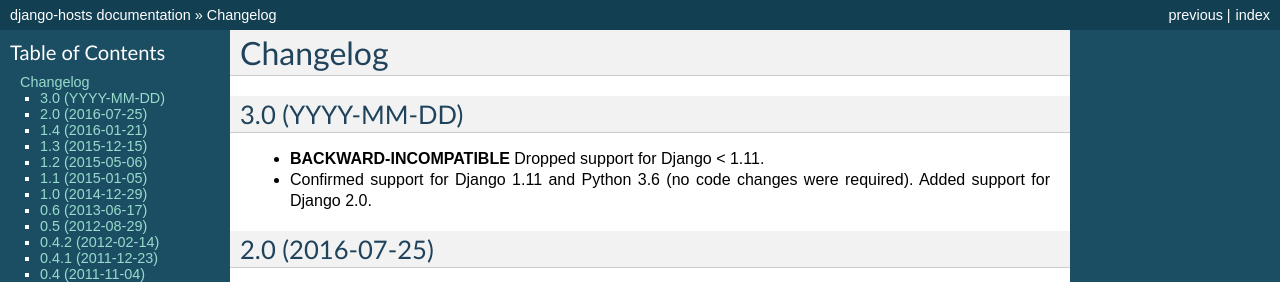
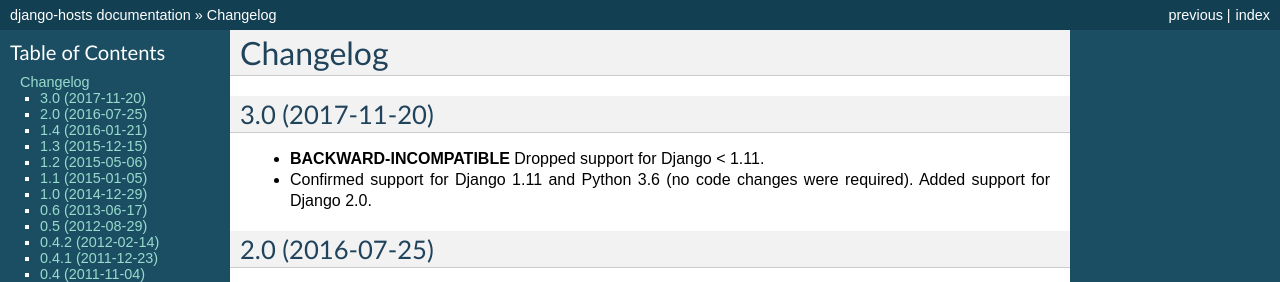
Before and after one commit to jazzband/django-hosts, a Sphinx documentation site: the page built from docs/changelog.rst, in a window 1280 px wide and 900 px high. Shown: the top 282 px of the window. Built offline with Sphinx 7.4.7, drawn with Linux system fonts in a browser that asks for light colours; the version number could not be read and is left out.

Commit message:
Add release date for 3.0

```diff
--- a/docs/changelog.rst
+++ b/docs/changelog.rst
@@ -1,7 +1,7 @@
 Changelog
 =========
 
-3.0 (YYYY-MM-DD)
+3.0 (2017-11-20)
 ----------------
 
 - **BACKWARD-INCOMPATIBLE** Dropped support for Django < 1.11.
```
